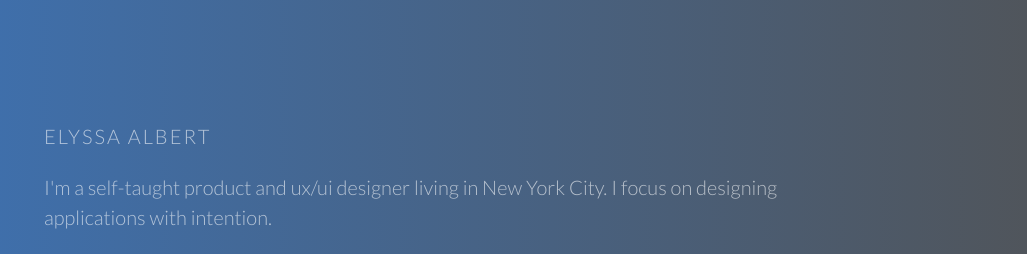
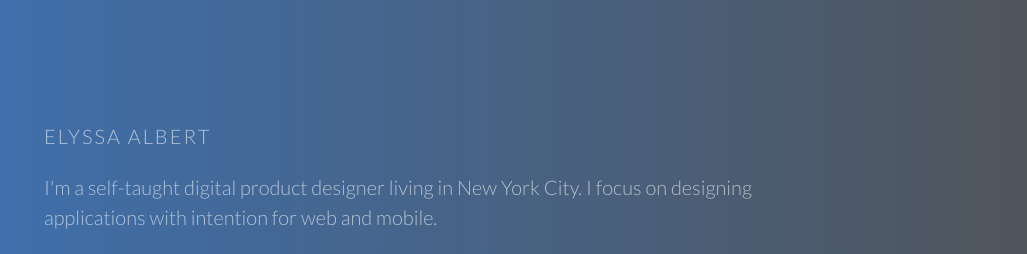
Before and after one commit to lsslbrt/crispy-octo-adventure, a plain HTML site: page index.html in a window 1280 px wide. Shown: the top 254 px of the page, without its empty margins (126-1153 px from the left). Drawn offline with Linux system fonts and the light colour scheme.

Commit message:
-> Product Designer

```diff
--- a/index.html
+++ b/index.html
@@ -1,7 +1,7 @@
 <!DOCTYPE html>
 <html>
   <head>
-    <title>Elyssa Albert | Design</title>
+    <title>Elyssa Albert | Digital Product Designer</title>
     <meta name="viewport" content="width=device-width, initial-scale=1.0">
     <link rel="icon" type="image/png" href="favicon-32x32.png" sizes="32x32" />
     <link rel="icon" type="image/png" href="favicon-16x16.png" sizes="16x16" />
@@ -18,7 +18,7 @@
               Elyssa Albert
             </h1>
             <p>
-              I'm a self-taught product and ux/ui designer living in New York City. I focus on designing applications with intention.
+              I'm a self-taught digital product designer living in New York City. I focus on designing applications with intention for web and mobile.
             </p>
 
             <p class="dribbble">
```
